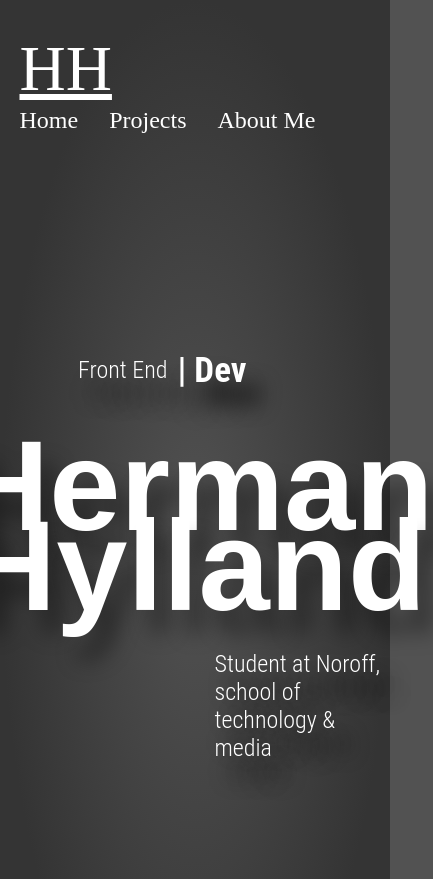
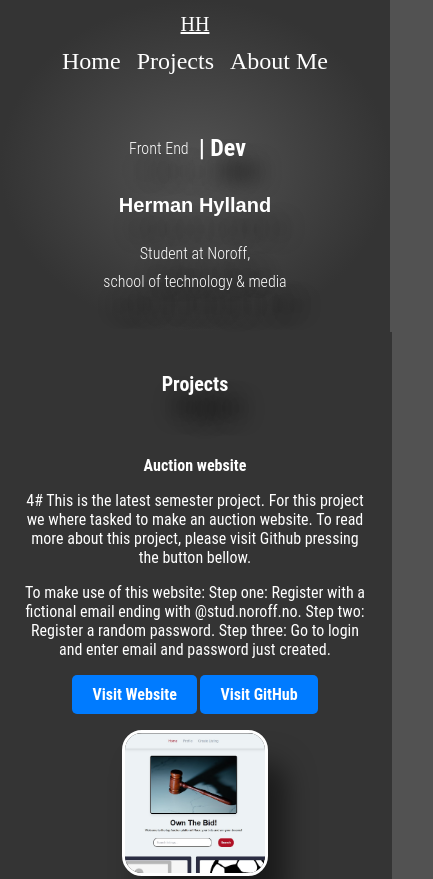
Before and after one commit to Hermanhyl/Herman-Hylland-Portfolio, a plain HTML site: page index.html in a window 390 px wide. Shown: the top 879 px of the page, 433 px wide, since content can reach past the window. Drawn offline with Linux system fonts and the light colour scheme; a web font is replaced by a local one.

Commit message:
Fixed responsivness issue and added style corrections

```diff
--- a/styles/styles.css
+++ b/styles/styles.css
@@ -105,6 +105,9 @@ main {
 
 .div-p {
     display: flex;
+    justify-content: center;
+    flex-direction: row;
+    padding-top: 90px;
     justify-content: flex-start;
     align-items: center;
     width: 100%;
@@ -116,7 +119,7 @@ main {
     font-family: var(--font-main);
     color: var(--text-color);
     text-shadow: 14px 23px 21.4px rgba(0, 0, 0, 1);
-    padding-right: 10px;
+    margin-right: 10px;
 }
 
 .p-developer {
@@ -172,6 +175,14 @@ main {
     background-color: #343434;
 }
 
+.project-separator {
+    border: none;
+    border-top: 2px solid #797979;
+    margin-top: 80px;
+    width: 80%;
+    opacity: 0.5;
+}
+
 .project-box {
     color: white;
     display: flex;
@@ -207,6 +218,11 @@ main {
     border-radius: 20px;
     border: 3px solid white;
     filter: drop-shadow(18px 33px 13.6px rgba(0, 0, 0, 0.5));
+    image-rendering: auto;
+    image-rendering: crisp-edges;
+    image-rendering: -webkit-optimize-contrast;
+    backface-visibility: hidden;
+    -webkit-backface-visibility: hidden;
 }
 
 .project h2 {
@@ -357,18 +373,59 @@ footer{
 
 /* Tablet Styles */
 @media (max-width: 1024px) {
+    header {
+        padding: 20px 2%;
+    }
+
+    .nav-container {
+        width: 100%;
+    }
+
+    .logo {
+        font-size: 48px;
+        line-height: 60px;
+    }
+
+    .div-h1 {
+        font-size: 48px;
+        line-height: 60px;
+        padding: 20px 0;
+        text-align: center;
+        width: 100%;
+        box-sizing: border-box;
+    }
+
+    .main-container {
+        height: 900px;
+        padding: 0 2%;
+    }
+
+    .div-p {
+        justify-content: center;
+    }
+
+    .p-front-end {
+        padding-left: 5px;
+        align-self: center;
+    }
+
+    .p-text {
+        padding-left: 40%;
+        font-size: 20px;
+    }
+
     .project-container {
-        padding: 40px 15px 0;
+        padding: 40px 10px 0;
     }
 
     .project-box {
-        width: 90%;
+        width: 95%;
         height: auto;
     }
 
     .project, img {
-        width: 250px;
-        height: 250px;
+        width: 220px;
+        height: 220px;
     }
 
     .text-container {
@@ -376,22 +433,113 @@ footer{
     }
 
     .project h2 {
-        font-size: 24px;
-    }
-
-    .project-1 h3, .project-2 h3, .project-3 h3 {
         font-size: 22px;
     }
 
+    .project-1 h3, .project-2 h3, .project-3 h3, .project-4 h3 {
+        font-size: 20px;
+    }
+
     .project p {
+        font-size: 16px;
+    }
+
+    .about-box {
+        width: 90%;
+    }
+
+    .aboutMe img {
+        width: 150px;
+        height: 150px;
+    }
+
+    .aboutMe p {
+        padding: 0 10%;
         font-size: 18px;
     }
 }
 
 /* Mobile Styles */
 @media (max-width: 768px) {
+    header {
+        padding: 10px 1%;
+    }
+
+    .nav-container {
+        flex-direction: column;
+        gap: 10px;
+    }
+
+    nav ul {
+        gap: 16px;
+        flex-wrap: wrap;
+    }
+
+    .logo {
+        font-size: 32px;
+        line-height: 40px;
+    }
+
+    .main-container {
+        height: auto;
+        padding: 20px 0;
+        min-height: unset;
+        box-sizing: border-box;
+    }
+
+    .div-p {
+        flex-direction: row;
+        padding-right: 10px;
+        align-items: flex-start;
+        padding-left: 0;
+        width: 100%;
+        box-sizing: border-box;
+        gap: 0;
+    }
+
+    .p-developer {
+        font-size: 24px;
+        padding-right: 0;
+        text-align: left;
+    }
+
+    .p-front-end {
+        font-size: 16px;
+        padding-right: 0;
+        text-align: left;
+    }
+
+    .div-h1 {
+        font-size: 32px;
+        line-height: 40px;
+        padding: 10px 0;
+        text-align: center;
+        width: 100%;
+        box-sizing: border-box;
+    }
+
+    .div-h1 h1 {
+        font-size: inherit;
+        line-height: inherit;
+        text-align: center;
+    }
+
+    .p-text {
+        padding-left: 0;
+        font-size: 16px;
+        text-align: center;
+        width: 100%;
+        box-sizing: border-box;
+        margin: 0;
+    }
+
     .project-container {
-        padding: 30px 10px 0;
+        padding: 20px 2px 0;
+    }
+
+    .project-separator {
+        width: 95%;
+        margin: 40px auto;
     }
 
     .project-box {
@@ -399,35 +547,91 @@ footer{
         height: auto;
     }
 
-    .project-1, .project-2, .project-3, .project-4{
+    .project-1, .project-2, .project-3, .project-4 {
         flex-direction: column;
         align-items: center;
+        gap: 16px;
     }
 
     .project, img {
-        width: 200px;
-        height: 200px;
+        width: 140px;
+        height: 140px;
     }
 
     .text-container {
-        width: 90%;
+        width: 100%;
+        text-align: center;
+        padding: 0px 20px 0px 20px;
+    }
+
+    .text-container p {
+        padding: 0px 20px 0px 20px;
+    }
+
+    .project-heading h2 {
+        font-size: 20px;
+        margin-bottom: 24px;
+    }
+
+    .project h2 {
+        font-size: 16px;
+    }
+
+    .project-1 h3, .project-2 h3, .project-3 h3, .project-4 h3 {
+        font-size: 16px;
+    }
+
+    .project p {
+        font-size: 14px;
+    }
+
+    .about-container {
+        padding: 20px 0;
+    }
+
+    .about-box {
+        width: 100%;
+    }
+
+    .aboutMe img {
+        width: 100px;
+        height: 100px;
+    }
+
+    .aboutMe h3 {
+        font-size: 20px;
+    }
+
+    .aboutMe p {
+        padding: 0 2%;
+        font-size: 14px;
         text-align: center;
     }
 
-    .project-heading h2 {
+    .icons-container i {
         font-size: 28px;
-        margin-bottom: 40px;
+    }
+}
+
+/* Extra Small Devices */
+@media (max-width: 480px) {
+    .logo {
+        font-size: 20px;
+        line-height: 28px;
     }
 
-    .project h2 {
-        font-size: 22px;
+    .div-h1 {
+        font-size: 20px;
+        line-height: 28px;
+        padding: 5px 0;
     }
 
-    .project-1 h3, .project-2 h3, .project-3 h3 {
+    .aboutMe img {
+        width: 70px;
+        height: 70px;
+    }
+
+    .icons-container i {
         font-size: 20px;
     }
-
-    .project p {
-        font-size: 16px;
-    }
 }
```
